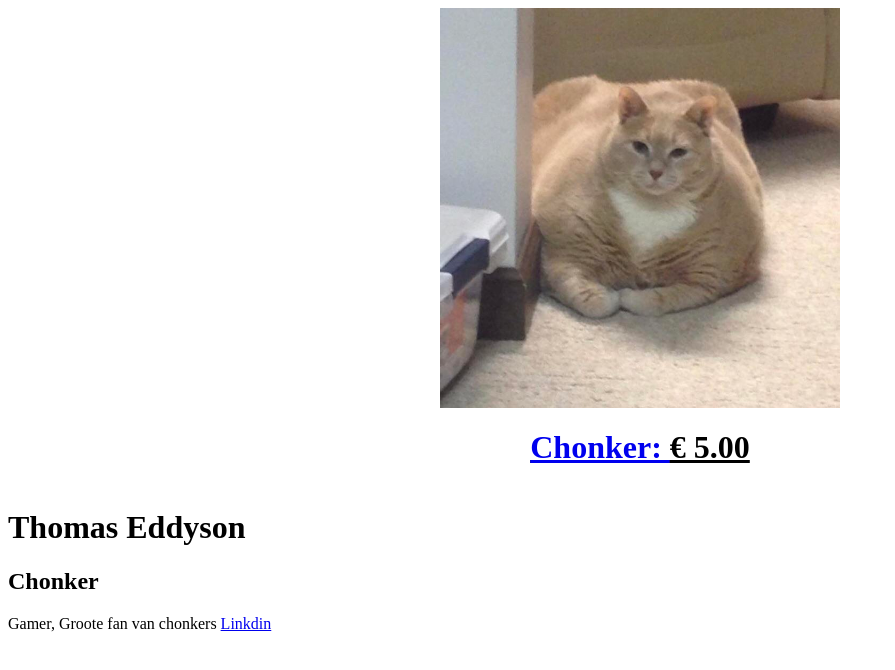
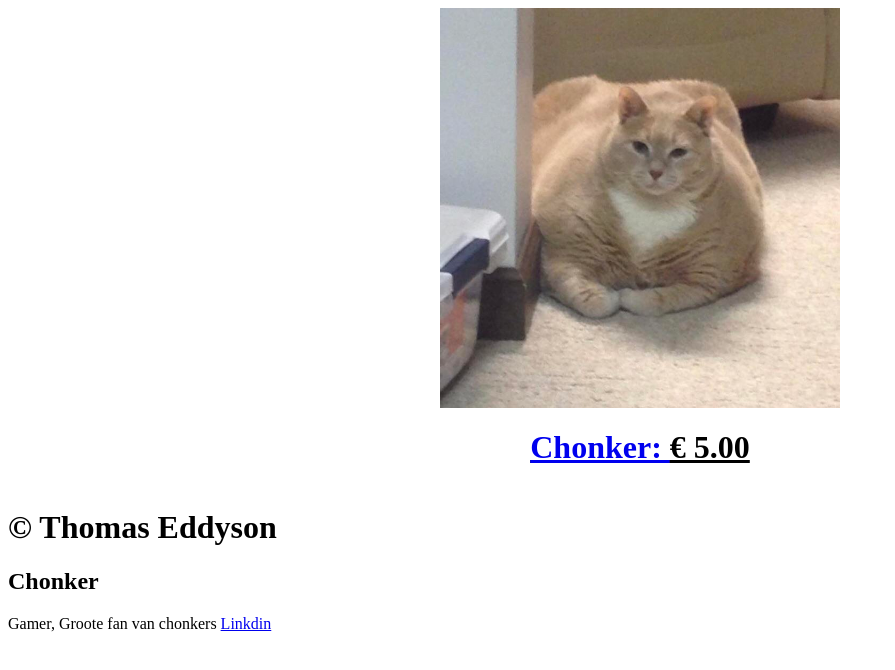
Before and after one commit to thomaseddyson121/webmarkup-opdrachten, a plain HTML site: page index.html in a window 1280 px wide. Shown: the whole page, without its empty margins (0-895 px from the left). Drawn offline with Linux system fonts and the light colour scheme.

Commit message:
added copyright

```diff
--- a/index.html
+++ b/index.html
@@ -17,7 +17,7 @@
     </div>
 
     <div>
-        <h1>Thomas Eddyson</h1>
+        <h1>&#169; Thomas Eddyson</h1>
         <h2>Chonker</h2>
         <p>Gamer, Groote fan van chonkers <a href="https://www.linkedin.com/in/thomas-eddyson-954291153/">Linkdin</a></p>
     </div>
```
